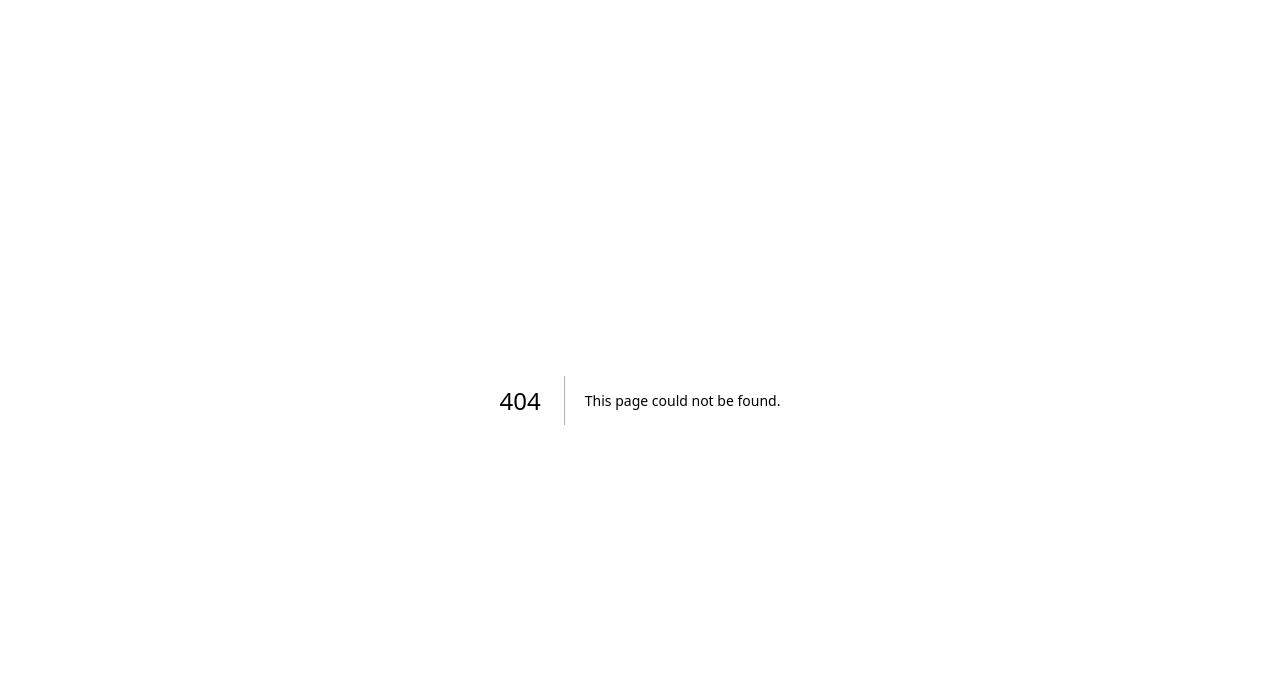
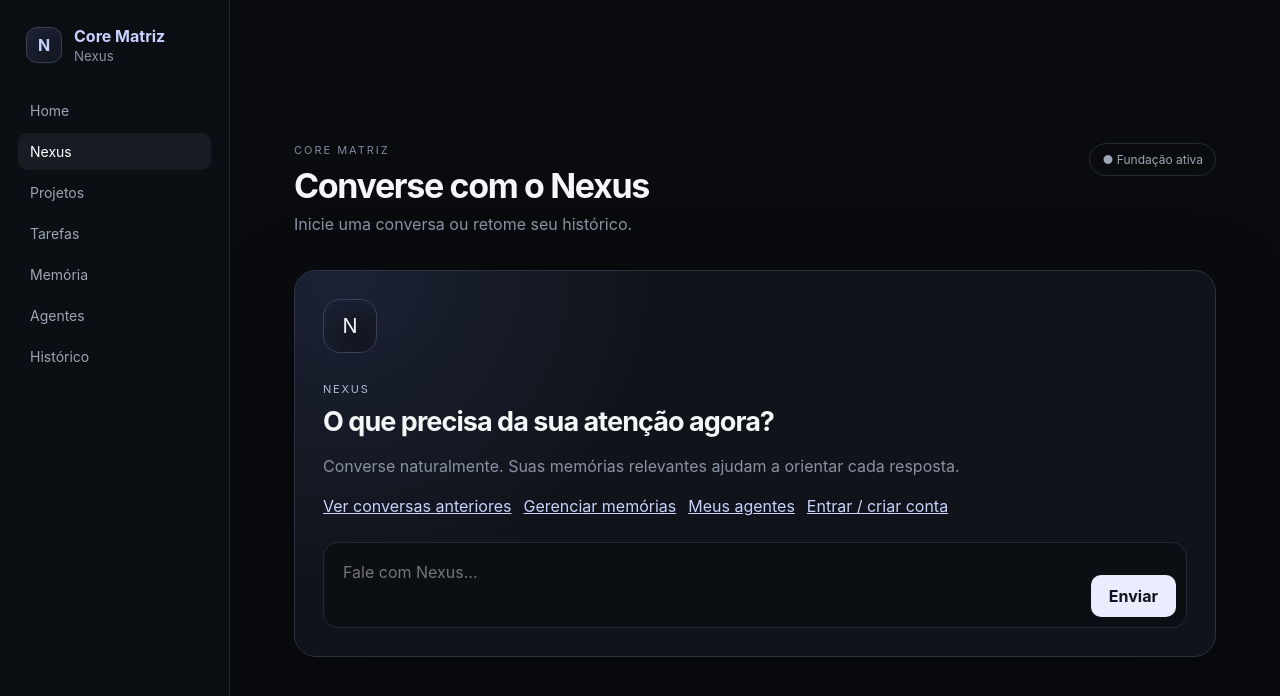
Before and after one commit to viniciusgoncalves08-ai/core-matriz, a Next.js app: page /nexus in a window 1280 px wide. Before the commit this address had no page. Shown: the top 696 px of the page. Built offline with nearby package versions, Linux system fonts and the light colour scheme.

Commit message:
fix: separate Nexus conversations from the home dashboard (#7)

```diff
--- /dev/null
+++ b/src/app/nexus/page.tsx
@@ -0,0 +1,14 @@
+import { AppShell } from "@/components/app-shell";
+import { NexusChat } from "@/features/nexus/nexus-chat";
+
+export default function NexusPage() {
+  return (
+    <AppShell active="Nexus" title="Converse com o Nexus" description="Inicie uma conversa ou retome seu histórico.">
+      <section className="nexus-card" id="nexus">
+        <div className="orb">N</div><div className="nexus-copy"><span>NEXUS</span><h2>O que precisa da sua atenção agora?</h2><p>Converse naturalmente. Suas memórias relevantes ajudam a orientar cada resposta.</p></div>
+        <div className="actions"><a href="/historico">Ver conversas anteriores</a><a href="/memoria">Gerenciar memórias</a><a href="/agentes">Meus agentes</a><a href="/entrar">Entrar / criar conta</a></div>
+        <NexusChat />
+      </section>
+    </AppShell>
+  );
+}
--- a/src/components/app-shell.tsx
+++ b/src/components/app-shell.tsx
@@ -2,7 +2,7 @@ import type { ReactNode } from "react";
 
 const navItems = [
   { href: "/", label: "Home" },
-  { href: "/#nexus", label: "Nexus" },
+  { href: "/nexus", label: "Nexus" },
   { href: "/projetos", label: "Projetos" },
   { href: "/tarefas", label: "Tarefas" },
   { href: "/objetivos", label: "Objetivos" },
@@ -16,6 +16,7 @@ const navItems = [
 
 const bottomNavItems = [
   { href: "/", label: "Home" },
+  { href: "/nexus", label: "Nexus" },
   { href: "/projetos", label: "Projetos" },
   { href: "/tarefas", label: "Tarefas" },
   { href: "/agentes", label: "Agentes" },
--- a/src/features/history/conversation-history.tsx
+++ b/src/features/history/conversation-history.tsx
@@ -19,7 +19,7 @@ export function ConversationHistory() {
   useEffect(() => { void load(); }, []);
   const visible = items.filter(item => (item.title ?? "Nova conversa").toLocaleLowerCase("pt-BR").includes(query.toLocaleLowerCase("pt-BR")));
   return <div className="workspace-stack">
-    <div className="actions"><Link className="button-link" href="/#nexus">Nova conversa</Link><span className="muted">Até 50 conversas mais recentes</span></div>
+    <div className="actions"><Link className="button-link" href="/nexus">Nova conversa</Link><span className="muted">Até 50 conversas mais recentes</span></div>
     <label className="workspace-form">Buscar por título<input type="search" value={query} onChange={e => setQuery(e.target.value)} /></label>
     {loading && <p role="status">Carregando conversas…</p>}
     {error && <p className="chat-error" role="alert">{error} <a href="/entrar">Entrar</a> <button onClick={() => void load()}>Tentar novamente</button></p>}
```
Also changed, not shown: src/app/page.tsx (+1 -7 lines), src/app/globals.css.
